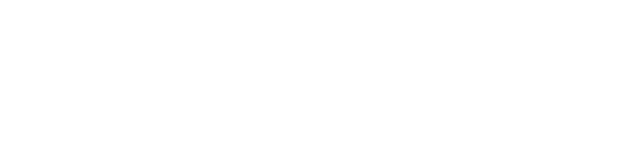
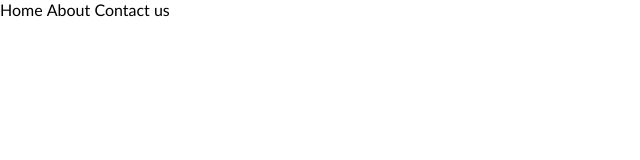
Before and after one commit to kartiksoni-24/Twitter, a plain HTML site: page index.html in a window 1280 px wide. Shown: the whole page, without its empty margins (0-640 px from the left). Drawn offline with Linux system fonts and the light colour scheme.

Commit message:
some changes

```diff
--- a/index.html
+++ b/index.html
@@ -11,7 +11,14 @@
 <body>
     <header>
         <nav>
+            <div class="nav-bar">
+                <ul>
+                    <li class="nav-list">Home</li>
+                    <li class="nav-list">About</li>
+                    <li class="nav-list">Contact us</li>
 
+                </ul>
+            </div>
         </nav>
     </header>
 </body>
--- a/style.css
+++ b/style.css
@@ -7,3 +7,7 @@
 body {
   font-family: "Gill Sans", "Gill Sans MT", Calibri, "Trebuchet MS", sans-serif;
 }
+
+.nav-list {
+  display: inline;
+}
```
